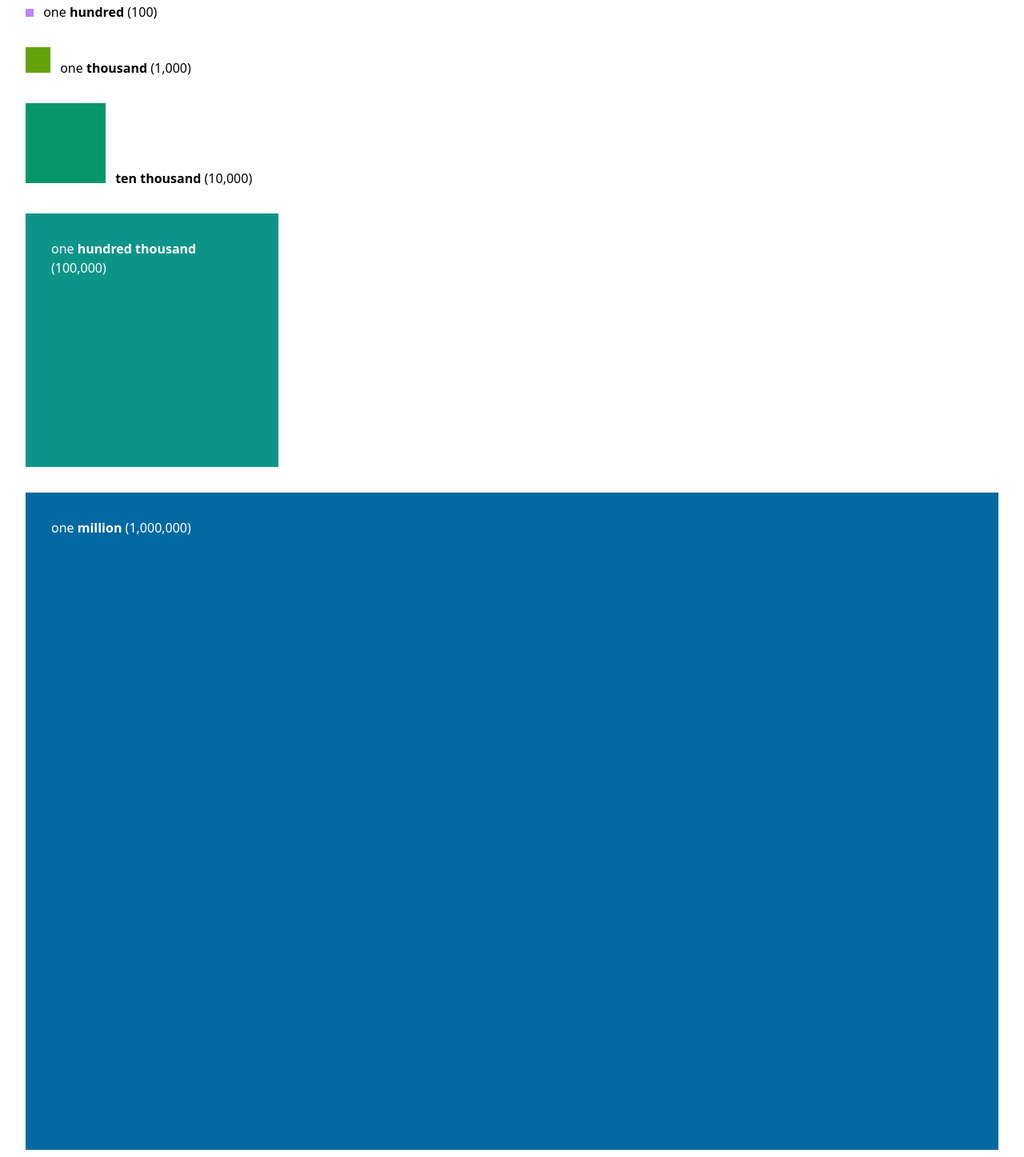
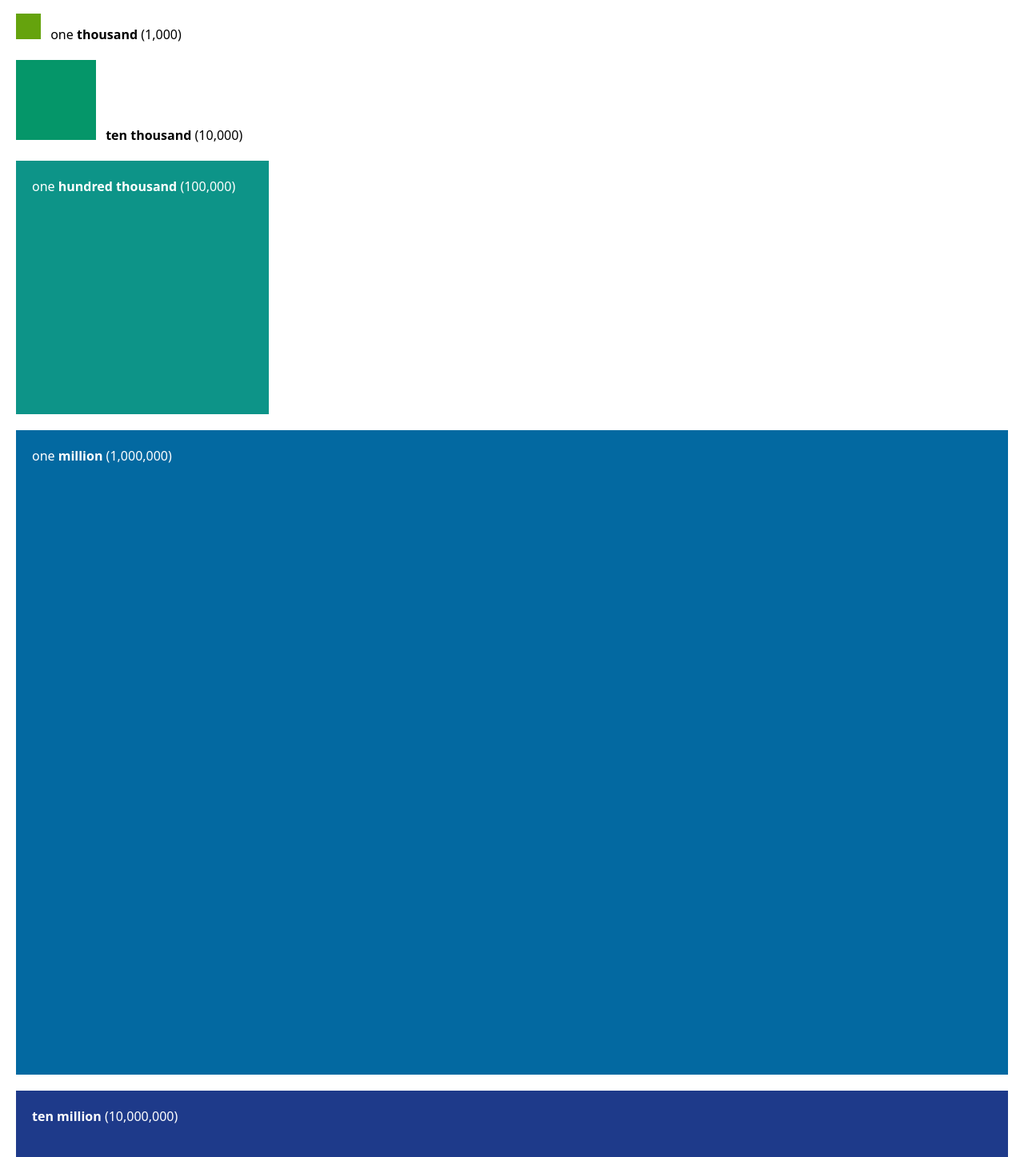
Before and after one commit to pseigo/what-does-a-billion-look-like, a plain HTML site: page index.html in a window 1280 px wide. Shown: the part 253-1700 px from the top of the page at 80% size. Drawn offline with nearby package versions, Linux system fonts and the light colour scheme.

Commit message:
Reduce margins

```diff
--- a/global.css
+++ b/global.css
@@ -1,9 +1,10 @@
 main {
-  padding: 2em;
+  padding: 1.25em;
+  margin-top: 0.375em;
 }
 
 div.number-blocks > * {
-  margin-bottom: 2em;
+  margin-bottom: 1.25em;
 }
 
 div.one-block                  { width: 1px; height: 1px; }
--- a/index.html
+++ b/index.html
@@ -59,23 +59,23 @@
   -->
 
   <div class="one-hundred-thousand-block bg-teal-600">
-    <p class="text-white p-8">one <strong>hundred thousand</strong> (100,000)</p>
+    <p class="text-white p-5">one <strong>hundred thousand</strong> (100,000)</p>
   </div>
 
   <div class="one-million-block bg-sky-700">
-    <p class="text-white p-8">one <strong>million</strong> (1,000,000)</p>
+    <p class="text-white p-5">one <strong>million</strong> (1,000,000)</p>
   </div>
 
   <div class="ten-million-block bg-blue-900">
-    <p class="text-white p-8"><strong>ten million</strong> (10,000,000)</p>
+    <p class="text-white p-5"><strong>ten million</strong> (10,000,000)</p>
   </div>
 
   <div class="one-hundred-million-block bg-fuchsia-900">
-    <p class="text-white p-8">one <strong>hundred million</strong> (100,000,000)</p>
+    <p class="text-white p-5">one <strong>hundred million</strong> (100,000,000)</p>
   </div>
 
   <div class="one-billion-block bg-orange-700">
-    <p class="text-white p-8">one <strong>billion</strong> (1,000,000,000)</p>
+    <p class="text-white p-5">one <strong>billion</strong> (1,000,000,000)</p>
   </div>
 
   <div class="one-trillion-block"></div>
```
